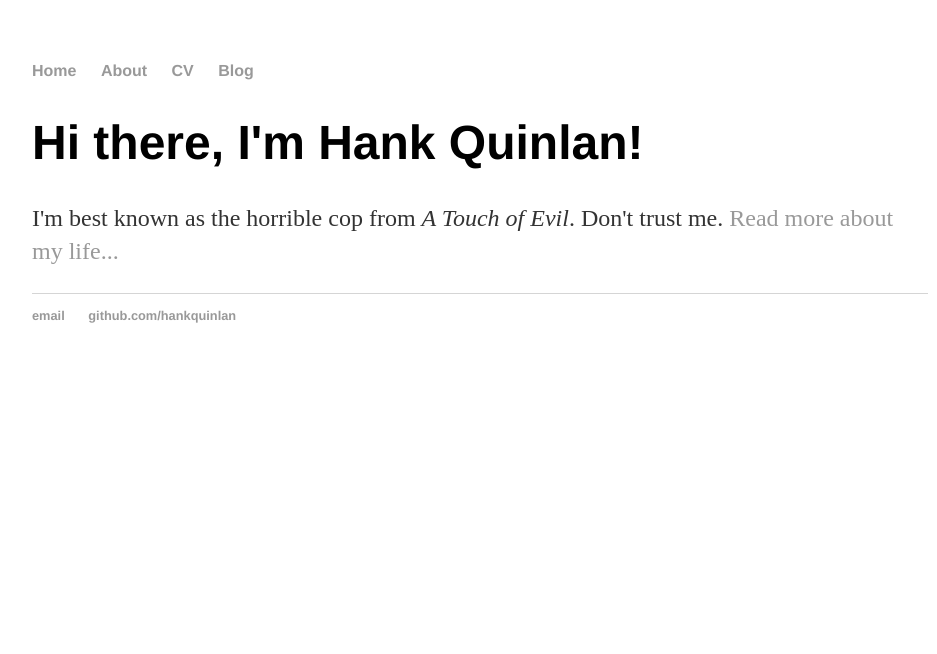
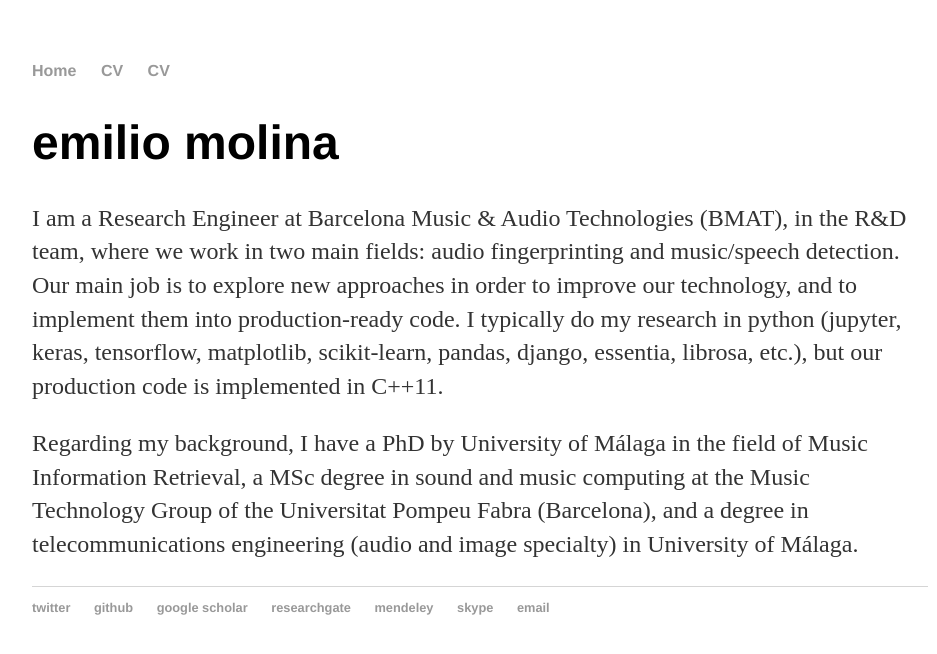
Before and after one commit to emilio-molina/emilio-molina.github.io, a Jekyll site: the page built from index.html, in a window 1280 px wide. Shown: the top 654 px of the page, without its empty margins (160-1097 px from the left). Built offline with Jekyll 4.4.1, drawn with Linux system fonts in a browser that asks for light colours.

Commit message:
Customize website

```diff
--- a/_config.yml
+++ b/_config.yml
@@ -1,3 +1,2 @@
-name: Hank Quinlan, Horrible Cop
+name: Emilio Molina
 markdown: kramdown
-permalink: /blog/:year/:month/:day/:title
--- a/_layouts/default.html
+++ b/_layouts/default.html
@@ -12,9 +12,8 @@
     <nav>
 <ul>
 <li><a href="/">Home</a></li>
-<li><a href="/about">About</a></li>
 <li><a href="/cv">CV</a></li>
-<li><a href="/blog">Blog</a></li>
+<li><a href="/publications">CV</a></li>
 </ul>
     </nav>
 <div class="container">
@@ -25,8 +24,13 @@
 
   <footer>
    <ul>
-   <li><a href="mailto:hankquinlanhub@gmail.com">email</a></li>
-   <li><a href="https://github.com/hankquinlan">github.com/hankquinlan</a></li>
+   <li><a href="https://twitter.com/_emilioMolina">twitter</a></li>
+   <li><a href="https://github.com/emilio-molina">github</a></li>
+   <li><a href="https://scholar.google.es/citations?user=48aWy1gAAAAJ&#038;hl=es&#038;oi=sra">google scholar</a></li>
+   <li><a href="https://www.researchgate.net/profile/Emilio_Molina4">researchgate</a></li>
+   <li><a href="https://www.mendeley.com/profiles/emilio-molina1/">mendeley</a></li>
+   <li><a href="http://hatscripts.com/addskype?emilio.mol.mar@gmail.com">skype</a></li>
+   <li><a href="mailto:emilio.mol.mar@gmail.com">email</a></li>
    </ul>
   </footer>
   </body>
--- a/index.html
+++ b/index.html
@@ -1,9 +1,9 @@
 ---
 layout: default
-title: Hank Quinlan, Horrible Cop
+title: Emilio Molina website
 ---
-
-		<div class="blurb">
-			<h1>Hi there, I'm Hank Quinlan!</h1>
-			<p>I'm best known as the horrible cop from <em>A Touch of Evil</em>. Don't trust me. <a href="/about">Read more about my life...</a></p>
-		</div>
+<div class="blurb">
+        <h1>emilio molina</h1>
+                <p>I am a Research Engineer at Barcelona Music & Audio Technologies (BMAT), in the R&D team, where we work in two main fields: audio fingerprinting and music/speech detection. Our main job is to explore new approaches in order to improve our technology, and to implement them into production-ready code. I typically do my research in python (jupyter, keras, tensorflow, matplotlib, scikit-learn, pandas, django, essentia, librosa, etc.), but our production code is implemented in C++11.</p>
+                <p>Regarding my background, I have a PhD by University of Málaga in the field of Music Information Retrieval, a MSc degree in sound and music computing at the Music Technology Group of the Universitat Pompeu Fabra (Barcelona), and a degree in telecommunications engineering (audio and image specialty) in University of Málaga.</p>
+</div>
```
Also changed, not shown: _layouts/post.html (deleted, +0 -9 lines), _posts/2014-04-30-hank-quinlan-site-launched.md (deleted, +0 -7 lines), about/index.html (deleted, +0 -15 lines), blog/atom.xml (deleted, +0 -27 lines), blog/index.html (deleted, +0 -12 lines), publications/index.html (added, +22 -0 lines).
